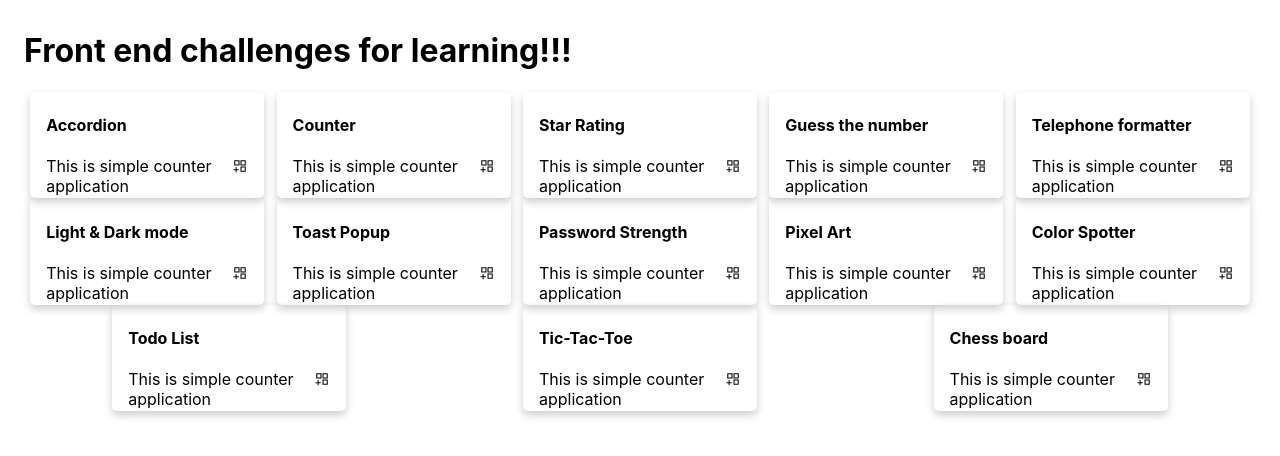
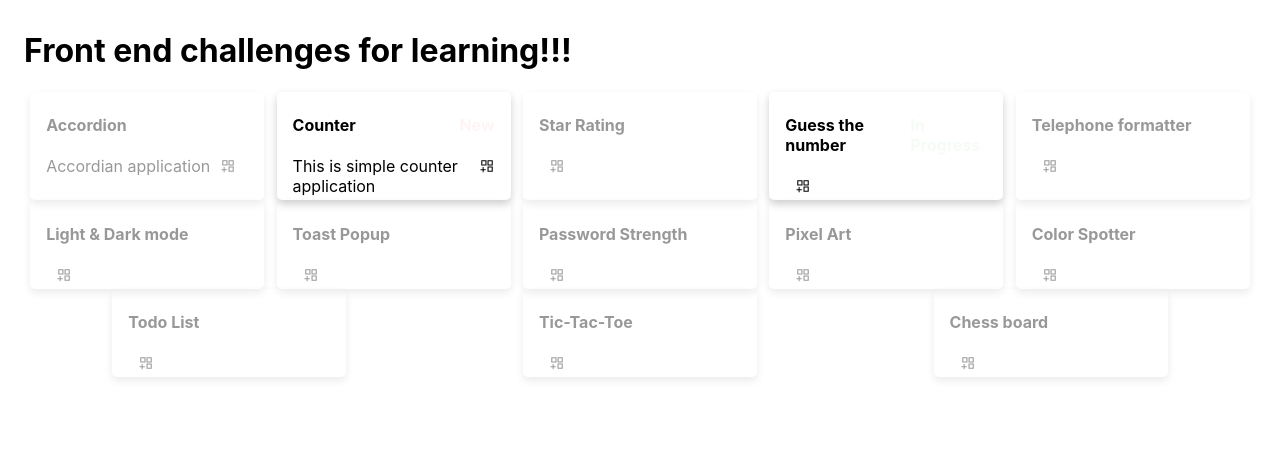
Before and after one commit to sushanm/frontend-helper, a React (Create React App) app: page / in a window 1280 px wide. Shown: the top 456 px of the page. Built offline with nearby package versions, Linux system fonts and the light colour scheme.

Commit message:
updated header

```diff
--- a/src/components/Card/Card.css
+++ b/src/components/Card/Card.css
@@ -33,3 +33,22 @@
     justify-content: space-evenly;
     padding: 10px;
   }
+  .in-progress-badge{
+    color: rgb(3, 166, 11);
+    animation: blinker 1s linear infinite;
+  }
+  .new-badge {
+    color: red;
+    animation: blinker 1s linear infinite;
+  }
+
+  @keyframes blinker {
+    50% {
+      opacity: 0;
+    }
+  }
+
+  .card-header{
+    display: flex;
+    justify-content: space-between;
+  }
--- a/src/components/Card/Card.tsx
+++ b/src/components/Card/Card.tsx
@@ -3,12 +3,21 @@ import "./Card.css"
 
 function Card(props: any) {
     return (
-        <div className="card" >
+        <div className="card" style={ props.isDisabled ? { pointerEvents:'none', opacity: '0.4'} : {}}>
             <div className="container" onClick={props.onClick}>
-                <h4><b>{props.name}</b></h4>
+                <div className='card-header'>
+                    <h4><b>{props.name}</b></h4>
+                    {
+                        props.isNew && <h4 className="new-badge">New</h4>
+                    }
+{
+                        props.inProgess && <h4 className="in-progress-badge">In Progress</h4>
+                    }
+                </div>
+
                 <div className='inner-container'>
-                <p>{props.description}</p>
-                <p className='card-icon'>{props.icon}</p>
+                    <p>{props.description}</p>
+                    <p className='card-icon'>{props.icon}</p>
                 </div>
             </div>
         </div>
--- a/src/components/Header/Header.tsx
+++ b/src/components/Header/Header.tsx
@@ -7,7 +7,7 @@ function Header({ heading = "Challenge" }: { heading?: string }) {
 
       <h1>{heading[0].toUpperCase() + heading.slice(1)}</h1>
 
-      <a href="https://github.com/sadanandpai/frontend-mini-challenges/">
+      <a href="https://github.com/sushanm/frontend-helper" target="_blank" rel="noreferrer">
         <img
           className={styles.logo}
           src="https://github.githubassets.com/images/modules/logos_page/GitHub-Mark.png"
--- a/src/helper/chalenges.ts
+++ b/src/helper/chalenges.ts
@@ -1,8 +1,8 @@
 export const challenges = [
-    { title: "Accordion", link: "/0/accordion", description:"Accordian application", isNew: false, isDisabled:true },
+    { title: "Accordion", link: "#", description:"Accordian application", isNew: false, isDisabled:true },
     { title: "Counter", link: "/1/counter", description:"This is simple counter application", isNew: true, isDisabled:false },
-    { title: "Star Rating", link: "/2/star-Rating", isNew: false,isDisabled:true },
-    { title: "Guess the number", link: "#",isDisabled:true },
+    { title: "Star Rating", link: "#", isNew: false,isDisabled:true },
+    { title: "Guess the number", link: "#",isDisabled:false, inProgess:true },
     { title: "Telephone formatter", link: "#",isDisabled:true },
     { title: "Light & Dark mode", link: "#",isDisabled:true },
     { title: "Toast Popup", link: "#",isDisabled:true },
--- a/src/pages/Home.tsx
+++ b/src/pages/Home.tsx
@@ -19,7 +19,9 @@ function Home() {
         {challenges.map((challenge) => (
 
 
-          <Card key={challenge.title} onClick={() => coursesPage(challenge.link)} name={challenge.title} description="This is simple counter application" icon={<AiOutlineAppstoreAdd />} />
+          <Card key={challenge.title} onClick={() => coursesPage(challenge.link)} name={challenge.title} description={challenge.description}
+          isDisabled={challenge.isDisabled}
+          isNew={challenge.isNew} inProgess={challenge.inProgess} icon={<AiOutlineAppstoreAdd />} />
 
 
         ))}
```
